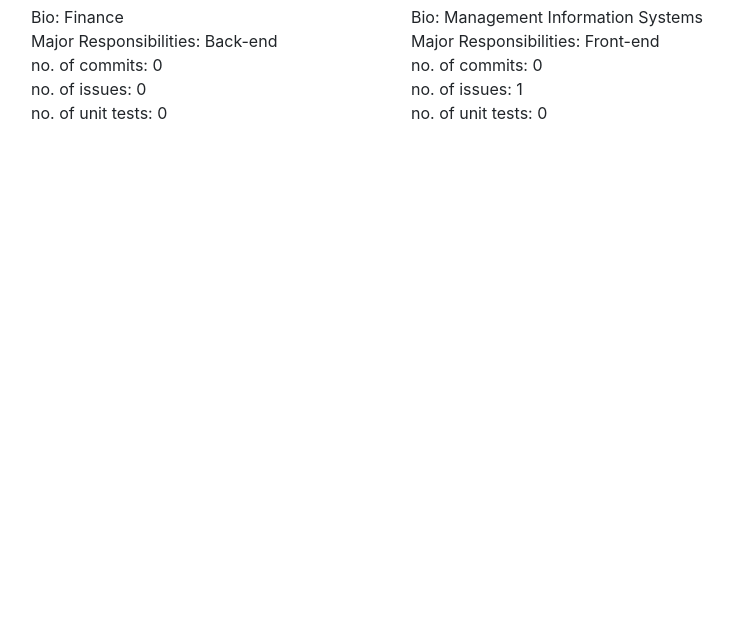
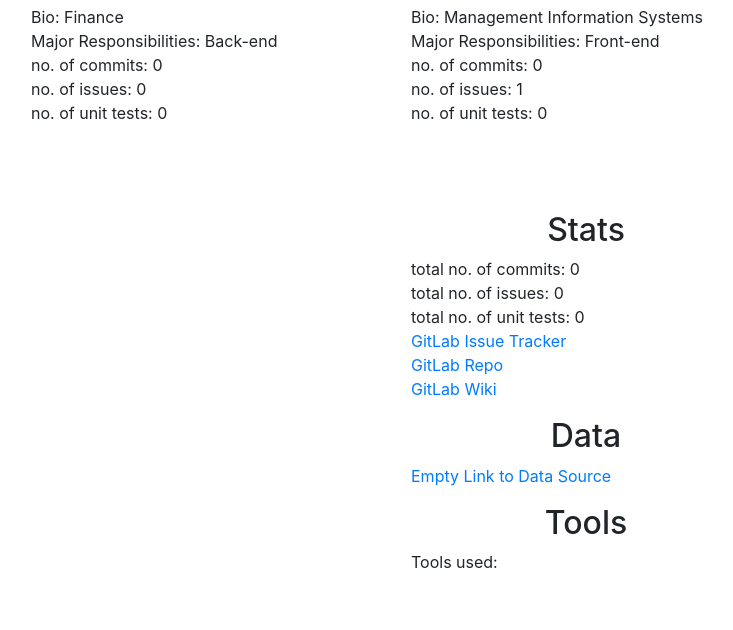
Before and after one commit to xiaobao57/booksIDB, a Flask app: page /about in a window 1280 px wide. Shown: the part 817-1447 px from the top of the page, without its empty margins (54-787 px from the left). Before the commit the page ends 936 px from the top, so only its background shows below. Run offline with Flask 2, Linux system fonts and the light colour scheme; some libraries are stand-ins or nearby versions.

Commit message:
added stats,data,tools to about page

```diff
--- a/templates/about.html
+++ b/templates/about.html
@@ -114,5 +114,28 @@
 			</div><!-- /.col-lg-4 -->
 		</div><!-- /.row -->
 		</section>
+		<section class= "container text-center">
+		<div class="row">
+			<div class="col-lg-4">
+			</div>
+			<div class="col-lg-4">
+				<h2>Stats</h2>
+				<p align="left">total no. of commits: 0
+				<br>total no. of issues: 0
+				<br>total no. of unit tests: 0
+				<br><a href="https://gitlab.com/blx347811/hackstreet-phase1/issues">GitLab Issue Tracker</a>
+				<br><a href="https://gitlab.com/blx347811/hackstreet-phase1">GitLab Repo</a>
+				<br><a href="https://gitlab.com/blx347811/hackstreet-phase1/wikis/home">GitLab Wiki</a>
+				</p>
+				<h2>Data</h2>
+				<p align="left"> <a href="url">Empty Link to Data Source</a>
+				</p>
+				<h2>Tools</h2>
+				<p align="left">Tools used:
+				</p>
+
+			</div>
+		</div>
+		</section>
 	</body>
 </html>
```
